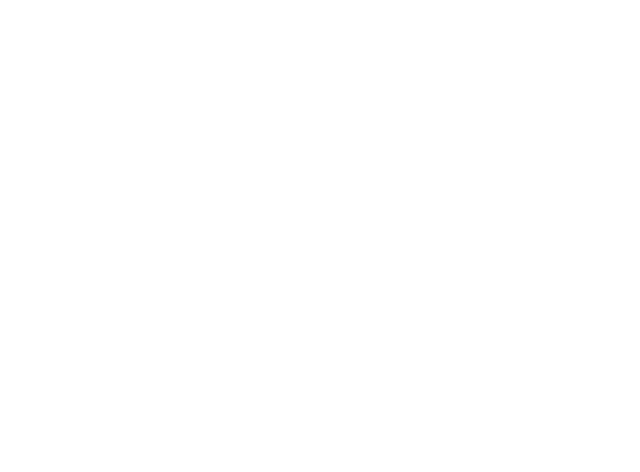
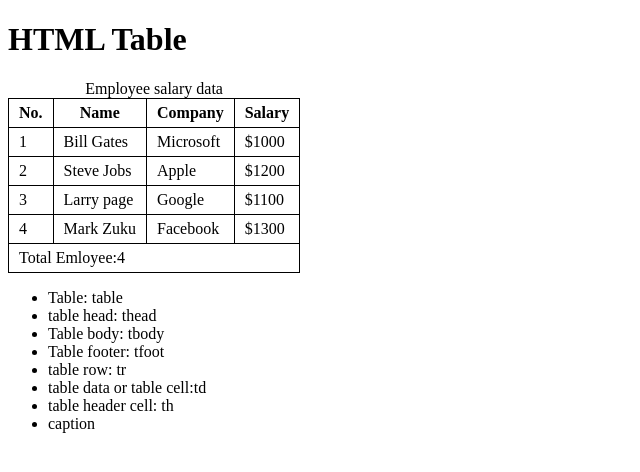
Before and after one commit to Gyanadewan/my-new-website, a plain HTML site: page gyan.html in a window 1280 px wide. Shown: the whole page, without its empty margins (0-640 px from the left). Drawn offline with Linux system fonts and the light colour scheme.

Commit message:
added from.html file

```diff
--- a/gyan.html
+++ b/gyan.html
@@ -4,8 +4,73 @@
     <meta charset="UTF-8">
     <meta name="viewport" content="width=device-width, initial-scale=1.0">
     <title>HTML Table</title>
+    <style>
+        table{
+             border-collapse: collapse;
+        }
+        td,th{
+            border: 1px solid black;
+            padding: 5px 10px;
+
+        }
+    </style>
 </head>
 <body>
+    <h1>HTML Table</h1>
+    <table>
+        <caption>Employee salary data</caption>
+        <thead>
+              <tr>
+                <Th>No.</Th>
+                <Th>Name</Th>
+                <Th>Company</Th>
+                <Th>Salary</Th>
+              </tr>
+        </thead>
+        <tbody>
+             <tr>
+                 <td>1</td>
+                 <td>Bill Gates</td>
+                 <td>Microsoft</td>
+                 <td>$1000</td>
+             </tr>
+             <tr>
+                <td>2</td>
+                <td>Steve Jobs</td>
+                <td>Apple</td>
+                <td>$1200</td>
+             </tr>
+             <tr>
+                <td>3</td>
+                <td>Larry page</td>
+                <td>Google</td>
+                <td>$1100</td>
+             </tr>
+             <tr>
+                <td>4</td>
+                <td>Mark Zuku</td>
+                <td>Facebook</td>
+                <td>$1300</td>
+             </tr>
+        </tbody>
+        <tfoot>
+            <tr>
+                <td colspan="4">Total Emloyee:4</td>
+            </tr>
+        </tfoot>
+    </table>
+    <ul>
+        <li>Table: table</li>
+        <li>table head: thead</li>
+        <li>Table body: tbody</li>
+        <li>Table footer: tfoot</li>
+        <li>table row: tr</li>
+        <li>table data or table cell:td</li>
+        <li>table header cell: th</li>
+        <li>caption</li>
+
+    </ul>
+
 
 </body>
 </html>
```
Also changed, not shown: from.html/from.html (added, +53 -0 lines).
